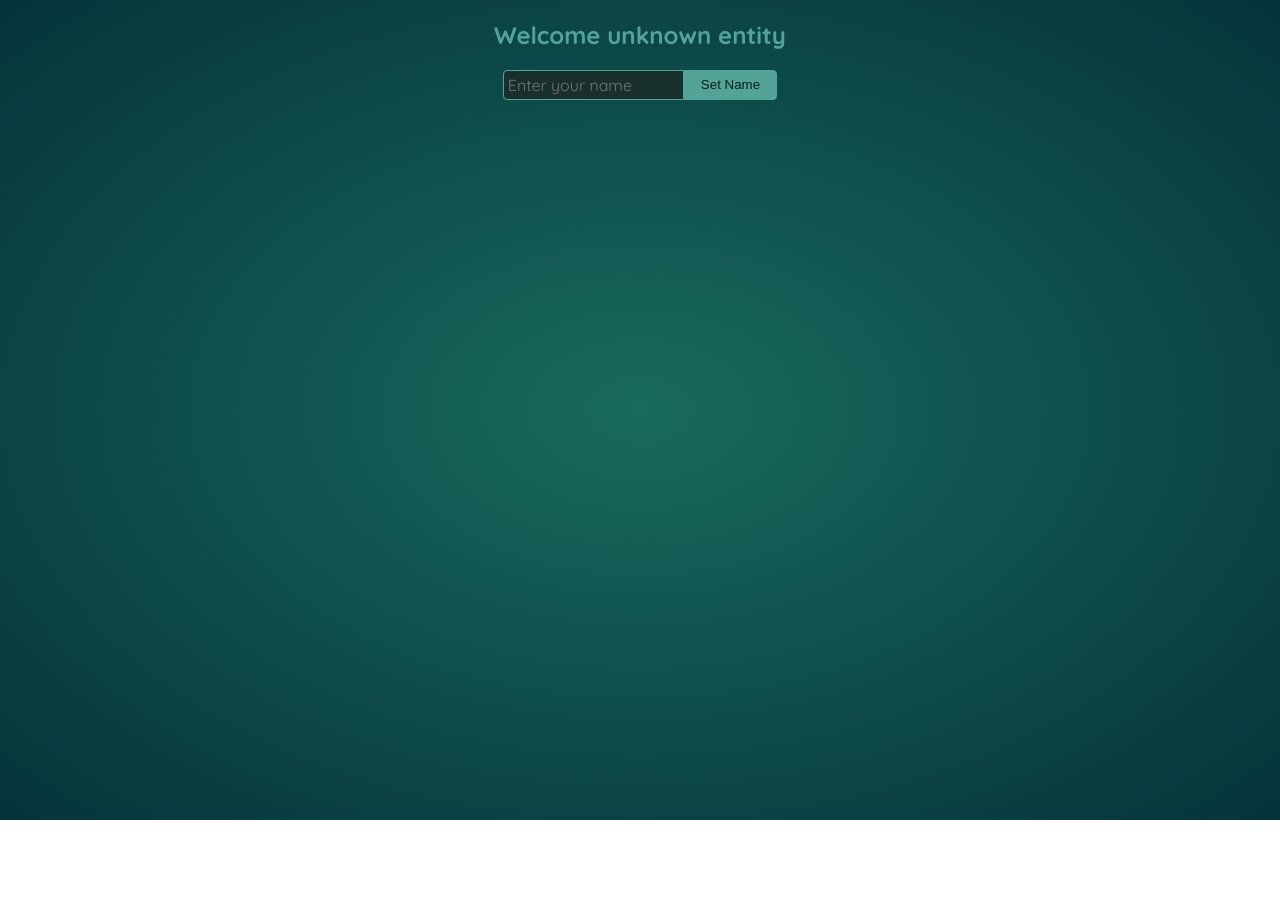
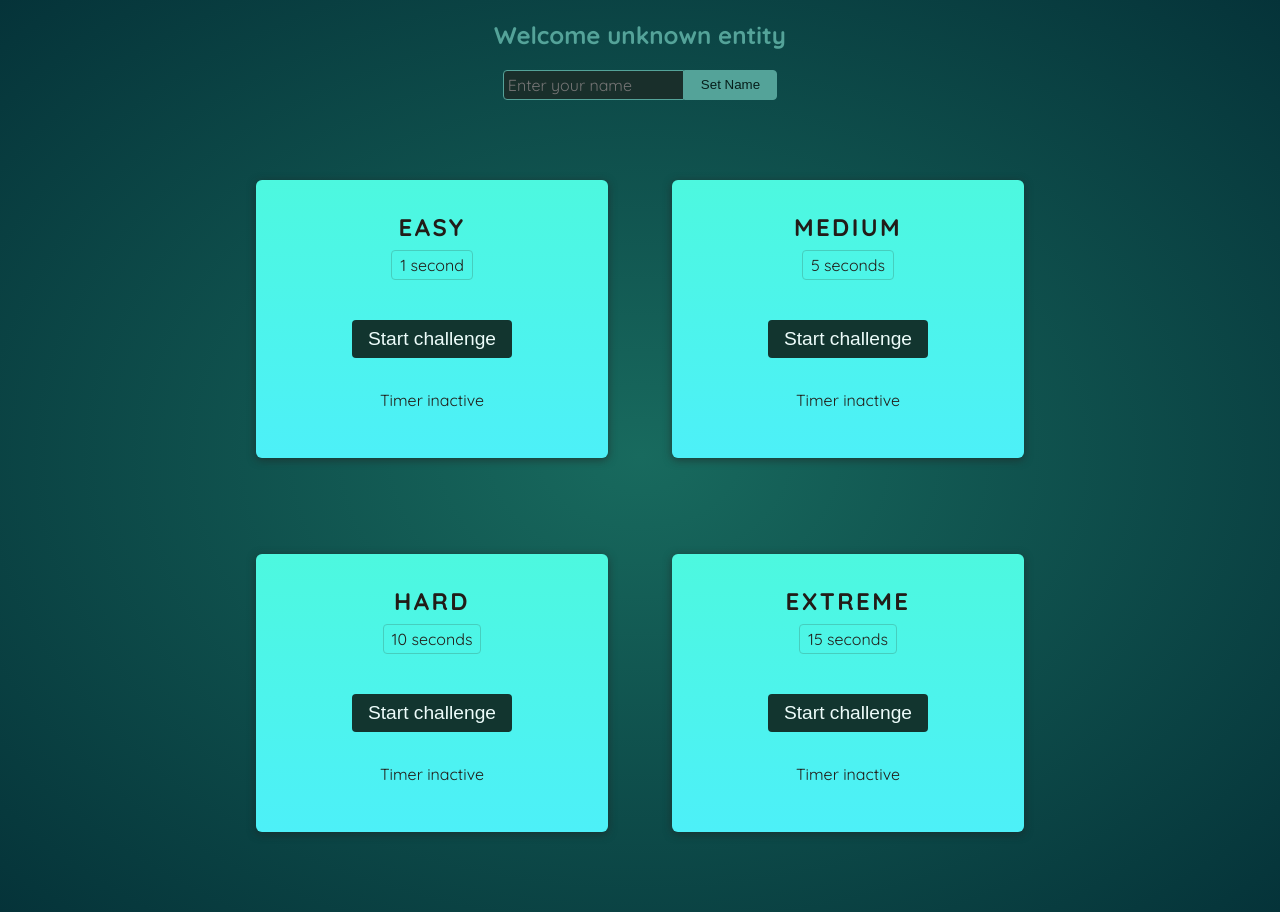
Before and after one commit to vvduth/quicksight-01, a React app in the folder code/react-ref-portal/: page / in a window 1280 px wide. Before the commit the page ends 820 px from the top, so only its background shows below. Built offline with nearby package versions, Linux system fonts and the light colour scheme; the HTML template or start-up script is replaced by a standard one; a web font is replaced by a local one.

Commit message:
feat: add TimerChallenges component and integrate with Player component for enhanced gameplay experience

```diff
--- a/code/react-ref-portal/src/App.jsx
+++ b/code/react-ref-portal/src/App.jsx
@@ -1,10 +1,16 @@
 import Player from './components/Player.jsx';
+import TimerChallenges from './components/TimerChallenges.jsx';
 
 function App() {
   return (
     <>
       <Player />
-      <div id="challenges"></div>
+      <div id="challenges">
+        <TimerChallenges title="Easy" targetTime={1} />
+        <TimerChallenges title="Medium" targetTime={5} />
+        <TimerChallenges title="Hard" targetTime={10} />
+        <TimerChallenges title="Extreme" targetTime={15} />
+      </div>
     </>
   );
 }
--- a/code/react-ref-portal/src/components/Player.jsx
+++ b/code/react-ref-portal/src/components/Player.jsx
@@ -6,6 +6,9 @@
 
   function handleClick() {
     setEnteredPlayerName(playerNameRef.current.value);
+
+    // clear input field after setting name
+    playerNameRef.current.value = "";
   }
   return (
     <section id="player">
--- /dev/null
+++ b/code/react-ref-portal/src/components/TimerChallenges.jsx
@@ -0,0 +1,37 @@
+import React, { useRef, useState } from "react";
+
+const TimerChallenges = ({ title, targetTime }) => {
+  const timer = useRef(null);
+  const [timerStarted, setTimerStarted] = useState(false);
+  const [timerExpired, setTimerExpired] = useState(false);
+
+  const handleStart = () => {
+    setTimerStarted(true);
+    timer.current = setTimeout(() => {
+      setTimerExpired(true);
+    }, targetTime * 1000);
+  };
+
+  const handleStop = () => {
+    clearTimeout(timer.current);
+  };
+  return (
+    <section className="challenge">
+      <h2>{title}</h2>
+      {timerExpired && <p>You lost</p>}
+      <p className="challenge-time">
+        {targetTime} second{targetTime > 1 ? "s" : ""}
+      </p>
+      <p>
+        <button onClick={timerStarted ? handleStop : handleStart}>
+          {timerStarted ? "Stop" : "Start "} challenge
+        </button>
+      </p>
+      <p className={timerStarted ? "active" : undefined}>
+        {timerStarted ? "Time is running" : "Timer inactive"}
+      </p>
+    </section>
+  );
+};
+
+export default TimerChallenges;
```
Also changed, not shown: 1 other file (tests, documents, lock files or other folders).
